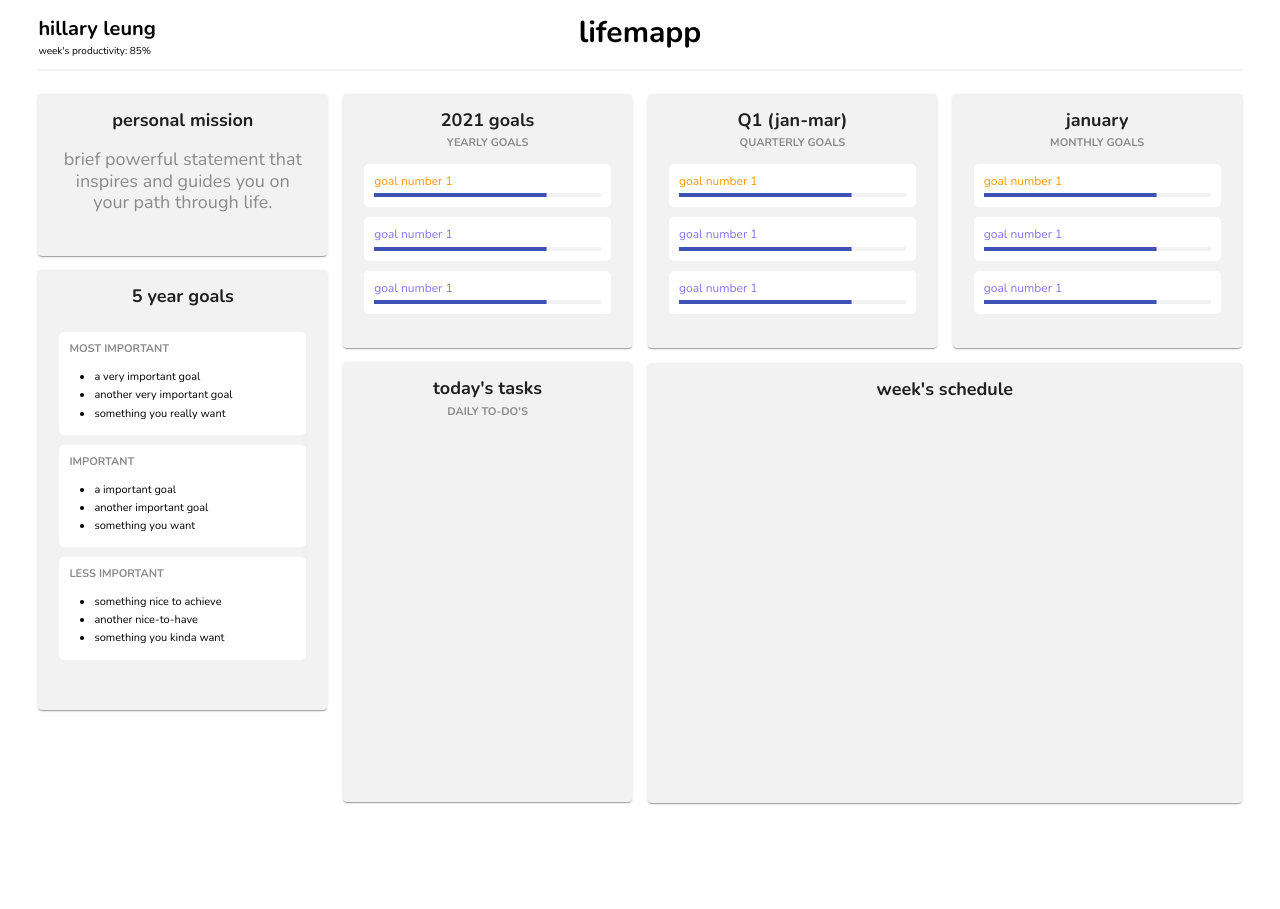
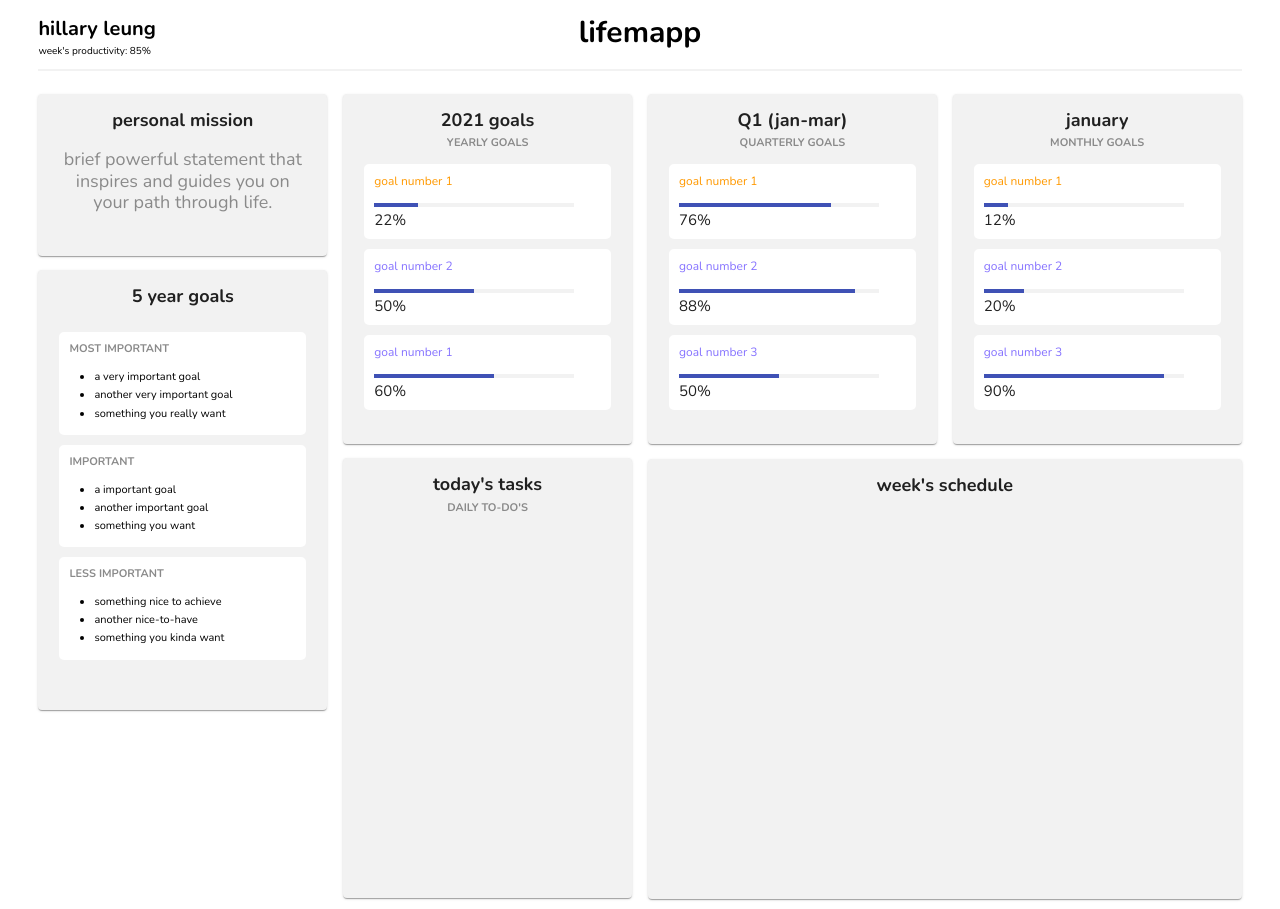
Before and after one commit to EdwardBurns10/hackthenorth, a Next.js app in the folder goal-tracker/: page / in a window 1280 px wide. Before the commit the page ends 813 px from the top, so only its background shows below. Built offline with nearby package versions, Linux system fonts and the light colour scheme.

Commit message:
add percentages

```diff
--- a/goal-tracker/pages/index.js
+++ b/goal-tracker/pages/index.js
@@ -147,6 +147,9 @@ const ProgressDiv = styled.div`
 `
 const Progress = styled(LinearProgress)`
   && {
+    width: 200px;
+    display: inline-block;
+    margin-right: 10px;
     background-color: #F2F2F2;
     color: white;
     bar-root: {
@@ -232,15 +235,18 @@ const Home = () => {
                   <h4>YEARLY GOALS</h4>
                   <ProgressDiv>
                     <PrimaryGoal>goal number 1</PrimaryGoal>
-                    <Progress variant="determinate" value={76} />
+                    <Progress variant="determinate" value={22} />
+                    <span>22%</span>
+                  </ProgressDiv>
+                  <ProgressDiv>
+                    <SecondaryGoal>goal number 2</SecondaryGoal>
+                    <Progress variant="determinate" value={50} />
+                    <span>50%</span>
                   </ProgressDiv>
                   <ProgressDiv>
                     <SecondaryGoal>goal number 1</SecondaryGoal>
-                    <Progress variant="determinate" value={76} />
-                  </ProgressDiv>
-                  <ProgressDiv>
-                    <SecondaryGoal>goal number 1</SecondaryGoal>
-                    <Progress variant="determinate" value={76} />
+                    <Progress variant="determinate" value={60} />
+                    <span>60%</span>
                   </ProgressDiv>
                 </CardContent>
               </Widget1>
@@ -261,14 +267,17 @@ const Home = () => {
                       <ProgressDiv>
                         <PrimaryGoal>goal number 1</PrimaryGoal>
                         <Progress variant="determinate" value={76} />
+                        <span>76%</span>
                       </ProgressDiv>
                       <ProgressDiv>
-                        <SecondaryGoal>goal number 1</SecondaryGoal>
-                        <Progress variant="determinate" value={76} />
+                        <SecondaryGoal>goal number 2</SecondaryGoal>
+                        <Progress variant="determinate" value={88} />
+                        <span>88%</span>
                       </ProgressDiv>
                       <ProgressDiv>
-                        <SecondaryGoal>goal number 1</SecondaryGoal>
-                        <Progress variant="determinate" value={76} />
+                        <SecondaryGoal>goal number 3</SecondaryGoal>
+                        <Progress variant="determinate" value={50} />
+                        <span>50%</span>
                       </ProgressDiv>
                     </CardContent>
                   </Widget1>
@@ -280,15 +289,18 @@ const Home = () => {
                       <h4>MONTHLY GOALS</h4>
                       <ProgressDiv>
                         <PrimaryGoal>goal number 1</PrimaryGoal>
-                        <Progress variant="determinate" value={76} />
+                        <Progress variant="determinate" value={12} />
+                        <span>12%</span>
                       </ProgressDiv>
                       <ProgressDiv>
-                        <SecondaryGoal>goal number 1</SecondaryGoal>
-                        <Progress variant="determinate" value={76} />
+                        <SecondaryGoal>goal number 2</SecondaryGoal>
+                        <Progress variant="determinate" value={20} />
+                        <span>20%</span>
                       </ProgressDiv>
                       <ProgressDiv>
-                        <SecondaryGoal>goal number 1</SecondaryGoal>
-                        <Progress variant="determinate" value={76} />
+                        <SecondaryGoal>goal number 3</SecondaryGoal>
+                        <Progress variant="determinate" value={90} />
+                        <span>90%</span>
                       </ProgressDiv>
                     </CardContent>
                   </Widget1>
```
